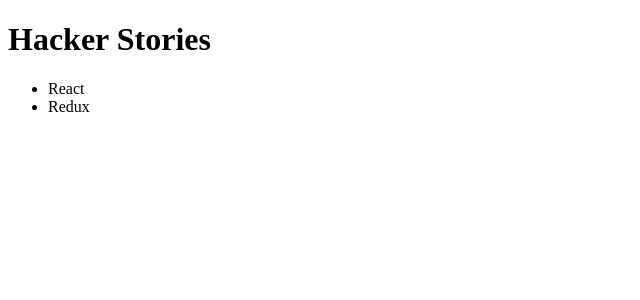
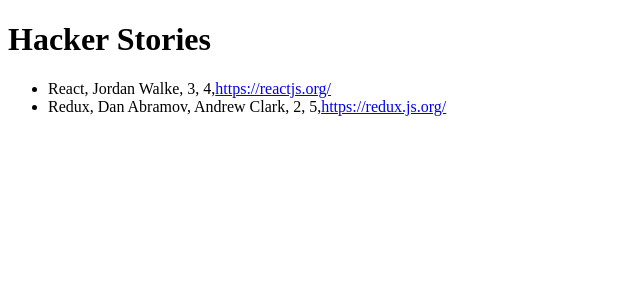
Before and after one commit to massmr/hacker-stories, a React (Vite) app: page / in a window 1280 px wide. Shown: the top 300 px of the page, without its empty margins (0-640 px from the left). Built offline with nearby package versions, Linux system fonts and the light colour scheme.

Commit message:
map an entire list

```diff
--- a/src/App.jsx
+++ b/src/App.jsx
@@ -29,7 +29,8 @@ function App() {
         {list.map(function (item) {
           return (
             <li key={item.objectID}>
-              {item.title}
+              {item.title}, {item.author}, {item.num_comments}, {item.points},
+            <a target="blank" href={item.url}>{item.url}</a>
             </li>
           );
         })}
```
